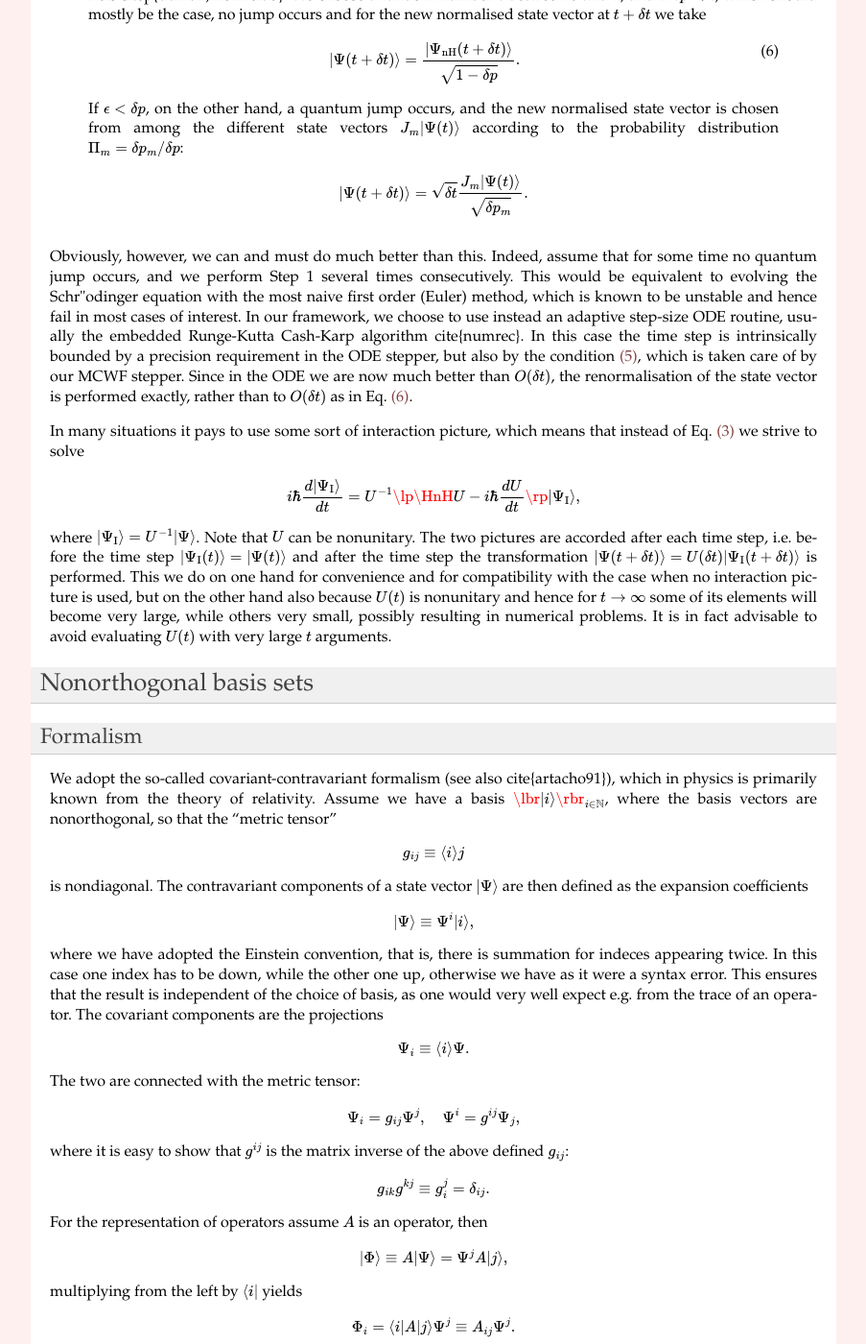
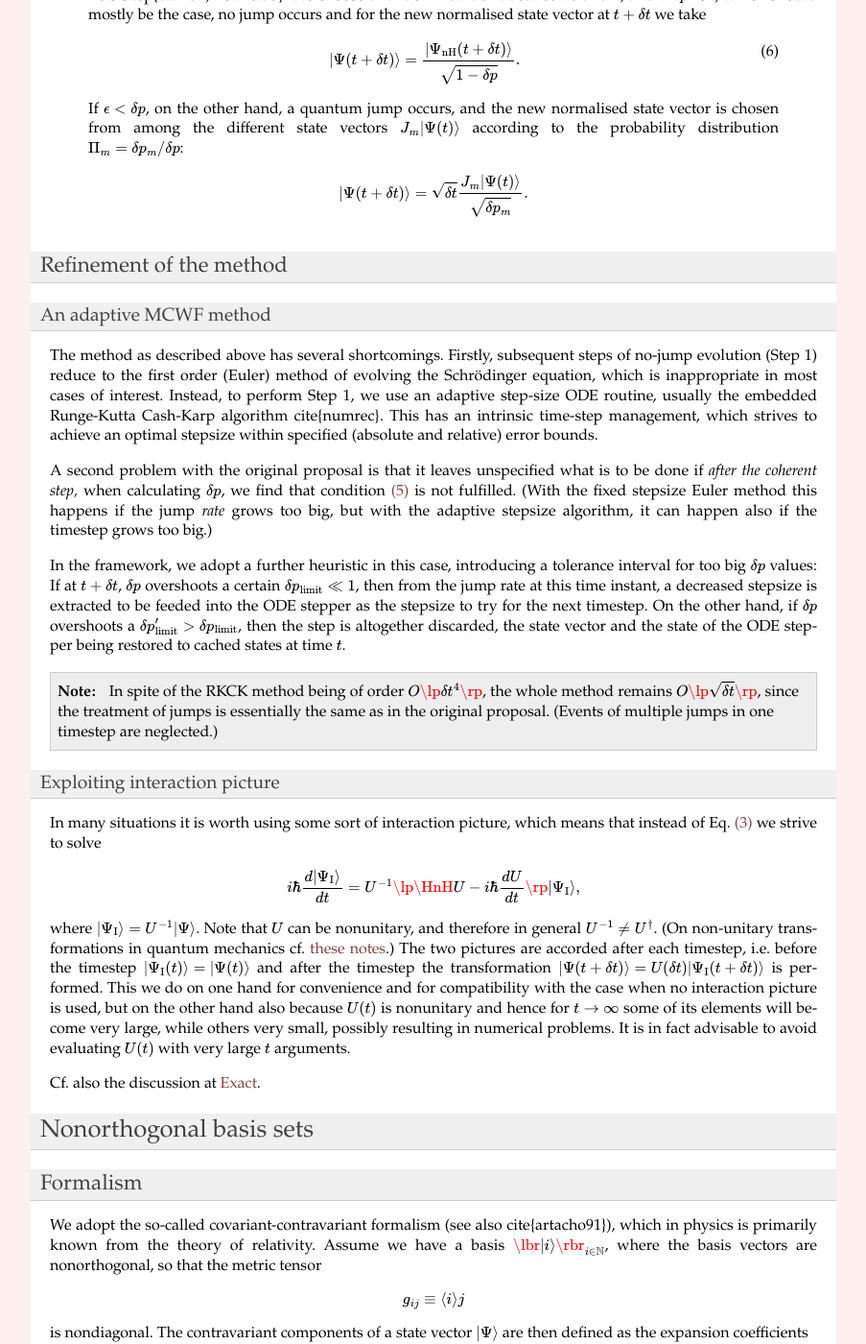
Before and after one commit to vukics/cppqed, a Sphinx documentation site: the page built from doc/appendices.rst, in a window 1280 px wide and 1400 px high, scrolled down 1071 px. Shown: the whole window at 96% size, without its empty margins (198-1101 px from the left). Built offline with Sphinx 7.4.7, drawn with Linux system fonts in a browser that asks for light colours; formulas are drawn with MathJax 3; some of the changed text lies outside the part shown.

```diff
--- a/doc/appendices.rst
+++ b/doc/appendices.rst
@@ -1,15 +1,15 @@
 .. _appendices:
 
-================================
+********************************
 Appendices
-================================
+********************************
 
 
 .. _MCWF_method:
 
--------------------------------
+==============================
 Description of the MCWF method
--------------------------------
+==============================
 
 The MCWF method \cite{carmichael87,dalibard92,dum92,molmer93} aims at the simulation of open quantum systems based on a stochastic ("Monte Carlo") trajectory. In terms of dimensionality, this is certainly a huge advantage as compared to solving the Master equation directly. On the other hand, stochasticity requires us to run many trajectories, but the method provides an optimal sampling of the ensemble density operator so that the relative error is inversely proportional to the number of trajectories.
 
@@ -59,7 +59,7 @@ At time :math:`t` the system is in a state with normalised state vector :math:`\
 
      \delta p_m&=\delta t\,\bra{\Psi(t)} J^\dag_m J_m\ket{\Psi(t)}\geq 0.
 
-   Note that the time step :math:`\delta t` should be small enough so that this first-order calculation be valid. In particular, we require that
+   Note that the timestep :math:`\delta t` should be small enough so that this first-order calculation be valid. In particular, we require that
 
    .. math::
      :label: dplimit
@@ -79,27 +79,53 @@ At time :math:`t` the system is in a state with normalised state vector :math:`\
 
     \ket{\Psi(t+\delta t)}=\sqrt{\delta t}\frac{J_m\ket{\Psi(t)}}{\sqrt{\delta p_m}}.
 
-Obviously, however, we can and must do much better than this. Indeed, assume that for some time no quantum jump occurs, and we perform Step 1 several times consecutively. This would be equivalent to evolving the Schr\"odinger equation with the most naive first order (Euler) method, which is known to be unstable and hence fail in most cases of interest. In our framework, we choose to use instead an adaptive step-size ODE routine, usually the embedded Runge-Kutta Cash-Karp algorithm \cite{numrec}. In this case the time step is intrinsically bounded by a precision requirement in the ODE stepper, but also by the condition :eq:`dplimit`, which is taken care of by our MCWF stepper. Since in the ODE we are now much better than :math:`O(\delta t)`, the renormalisation of the state vector is performed exactly, rather than to :math:`O(\delta t)` as in Eq. :eq:`renorm_ordodt`.
 
-In many situations it pays to use some sort of interaction picture, which means that instead of Eq. :eq:`DynnU` we strive to solve
+------------------------
+Refinement of the method
+------------------------
+
+An adaptive MCWF method
+^^^^^^^^^^^^^^^^^^^^^^^
+
+The method as described above has several shortcomings. Firstly, subsequent steps of no-jump evolution (Step 1) reduce to the first order (Euler) method of evolving the Schrödinger equation, which is inappropriate in most cases of interest. Instead, to perform Step 1, we use an adaptive step-size ODE routine, usually the embedded Runge-Kutta Cash-Karp algorithm \cite{numrec}. This has an intrinsic time-step management, which strives to achieve an optimal stepsize within specified (absolute and relative) error bounds.
+
+A second problem with the original proposal is that it leaves unspecified what is to be done if *after the coherent step,* when calculating :math:`\delta p`, we find that condition :eq:`dplimit` is not fulfilled. (With the fixed stepsize Euler method this happens if the jump *rate* grows too big, but with the adaptive stepsize algorithm, it can happen also if the timestep grows too big.)
+
+In the framework, we adopt a further heuristic in this case, introducing a tolerance interval for too big :math:`\delta p` values: If at :math:`t+\delta t`, :math:`\delta p` overshoots a certain :math:`\delta p_\text{limit}\ll1`, then from the jump rate at this time instant, a decreased stepsize is extracted to be feeded into the ODE stepper as the stepsize to try for the next timestep. On the other hand, if :math:`\delta p` overshoots a :math:`\delta p_\text{limit}'>\delta p_\text{limit}`, then the step is altogether discarded, the state vector and the state of the ODE stepper being restored to cached states at time :math:`t`.
+
+
+.. note::
+
+  In spite of the RKCK method being of order :math:`O\lp\delta t^4\rp`, the whole method remains :math:`O\lp\sqrt{\delta t}\rp`, since the treatment of jumps is essentially the same as in the original proposal. (Events of multiple jumps in one timestep are neglected.)
+
+
+
+
+Exploiting interaction picture
+^^^^^^^^^^^^^^^^^^^^^^^^^^^^^^
+
+In many situations it is worth using some sort of interaction picture, which means that instead of Eq. :eq:`DynnU` we strive to solve
 
 .. math::
 
   i\hbar\frac{d\ket{\Psi_{\text{I}}}}{dt}=U^{-1}\lp\HnH U-i\hbar\frac{dU}{dt}\rp\ket{\Psi_{\text I}},
 
-where :math:`\ket{\Psi_{\text I}}=U^{-1}\ket\Psi`. Note that :math:`U` can be nonunitary. The two pictures are accorded after each time step, i.e. before the time step :math:`\ket{\Psi_{\text I}(t)}=\ket{\Psi(t)}` and after the time step the transformation :math:`\ket{\Psi(t+\delta t)}=U(\delta t)\ket{\Psi_{\text I}(t+\delta t)}` is performed. This we do on one hand for convenience and for compatibility with the case when no interaction picture is used, but on the other hand also because :math:`U(t)` is nonunitary and hence for :math:`t\to\infty` some of its elements will become very large, while others very small, possibly resulting in numerical problems. It is in fact advisable to avoid evaluating :math:`U(t)` with very large :math:`t` arguments.
+where :math:`\ket{\Psi_{\text I}}=U^{-1}\ket\Psi`. Note that :math:`U` can be nonunitary, and therefore in general :math:`U^{-1}\neq U^\dagger`. (On non-unitary transformations in quantum mechanics cf. `these notes <http://optics.szfki.kfki.hu/~vukics/Pictures.pdf>`_.) The two pictures are accorded after each timestep, i.e. before the timestep :math:`\ket{\Psi_{\text I}(t)}=\ket{\Psi(t)}` and after the timestep the transformation :math:`\ket{\Psi(t+\delta t)}=U(\delta t)\ket{\Psi_{\text I}(t+\delta t)}` is performed. This we do on one hand for convenience and for compatibility with the case when no interaction picture is used, but on the other hand also because :math:`U(t)` is nonunitary and hence for :math:`t\to\infty` some of its elements will become very large, while others very small, possibly resulting in numerical problems. It is in fact advisable to avoid evaluating :math:`U(t)` with very large :math:`t` arguments.
+
+Cf. also the discussion at :ref:`Exact`.
 
 
 .. _NonOrthogonalFormalism:
 
---------------------------
+========================
 Nonorthogonal basis sets
---------------------------
+========================
 
+---------
 Formalism
-^^^^^^^^^^^
+---------
 
-We adopt the so-called covariant-contravariant formalism (see also \cite{artacho91}), which in physics is primarily known from the theory of relativity. Assume we have a basis :math:`\lbr\ket{i}\rbr_{i\in\mathbb{N}}`, where the basis vectors are nonorthogonal, so that the "metric tensor"
+We adopt the so-called covariant-contravariant formalism (see also \cite{artacho91}), which in physics is primarily known from the theory of relativity. Assume we have a basis :math:`\lbr\ket{i}\rbr_{i\in\mathbb{N}}`, where the basis vectors are nonorthogonal, so that the metric tensor
 
 .. math::
 
@@ -111,7 +137,7 @@ is nondiagonal. The contravariant components of a state vector :math:`\ket\Psi`
 
   \ket\Psi\equiv\Psi^i\ket{i},
 
-where we have adopted the Einstein convention, that is, there is summation for indeces appearing twice. In this case one index has to be down, while the other one up, otherwise we have as it were a syntax error. This ensures that the result is independent of the choice of basis, as one would very well expect e.g. from the trace of an operator. The covariant components are the projections
+where we have adopted the convention that there is summation for indeces appearing twice. In this case one index has to be down, while the other one up, otherwise we have as it were a syntax error. This ensures that the result is independent of the choice of basis, as one would very well expect e.g. from the trace of an operator. The covariant components are the projections
 
 .. math::
 
@@ -149,7 +175,7 @@ While the definition of the up-indeces matrix of the operator can be read from
 
 
 Hermitian conjugation
-%%%%%%%%%%%%%%%%%%%%%%%%%
+^^^^^^^^^^^^^^^^^^^^^
 
 From the above it is easy to see that
 
@@ -179,8 +205,9 @@ where we have used the Hermiticity of the metric tensor.
 
 .. _NonOrthogonalFormalismImplications:
 
+------------
 Implications
-^^^^^^^^^^^^^
+------------
 
 If one is to apply the above formalism for density matrices in nonorthogonal bases, one has to face some strange implications: The well-known properties of Hermiticity and unit trace are split: :math:`\rho_{ij}` and :math:`\rho^{ij}` will be Hermitian matrices, but their trace is irrelevant, in fact, it is not conserved during time evolution, while :math:`{\rho_i}^j` and :math:`{\rho^i}_j` have unit conserved trace.
 
@@ -221,9 +248,9 @@ However, an actual implementor of such a function does not see the difference be
 For reference we finally list the Master equation for :math:`\rho^{ij}`:
 
 
-------------------
+================
 Some conventions
-------------------
+================
 
 The Schr\"odinger equation is:
 \begin{equation}
--- a/doc/structure.rst
+++ b/doc/structure.rst
@@ -411,6 +411,8 @@ E.g. if :class:`~quantumtrajectory::MCWF_Trajectory` sees that the simulated sys
 
     Pure virtual. The first argument is missing when ``IS_TD=false``.
 
+    It is always possible to forgo the explicit calculation of certain probabilities because the probability can be calculated also on the basis of the :func:`actWithJ` by the MCWF stepper. The fact that such a fallback is desired can be signalled by setting a negative value for the probability of the given jump ("special jump").
+
   .. function:: void actWithJ(double t, StateVectorLow& psi, size_t jumpNo) const
 
     Pure virtual. The first argument is missing when ``IS_TD=false``. The last argument describes which jump is to be performed (a system may define several, assigning an ordinal to each of them).
```
Also changed, not shown: doc/quantumtrajectory.rst (+5 -5 lines), 1 other file.
